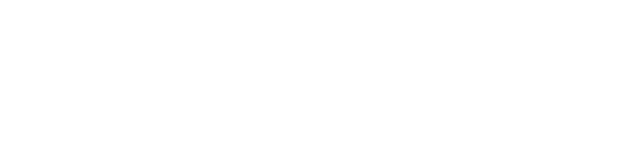
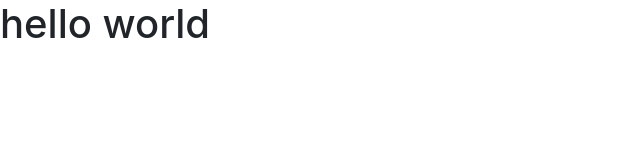
Before and after one commit to smcc811/Pratice-Repository, a plain HTML site: page index.html in a window 1280 px wide. Shown: the whole page, without its empty margins (0-640 px from the left). Drawn offline with nearby package versions, Linux system fonts and the light colour scheme.

Commit message:
added boiler plate html

```diff
--- a/index.html
+++ b/index.html
@@ -11,12 +11,10 @@
         <meta name="description" content="">
         <meta name="viewport" content="width=device-width, initial-scale=1">
         <link rel="stylesheet" href="">
+        <link rel="stylesheet" href="https://cdn.jsdelivr.net/npm/bootstrap@4.5.3/dist/css/bootstrap.min.css" integrity="sha384-TX8t27EcRE3e/ihU7zmQxVncDAy5uIKz4rEkgIXeMed4M0jlfIDPvg6uqKI2xXr2" crossorigin="anonymous">
     </head>
     <body>
-        <!--[if lt IE 7]>
-            <p class="browsehappy">You are using an <strong>outdated</strong> browser. Please <a href="#">upgrade your browser</a> to improve your experience.</p>
-        <![endif]-->
-
+       <h1> hello world</h1>
         <script src="" async defer></script>
     </body>
 </html>
```
